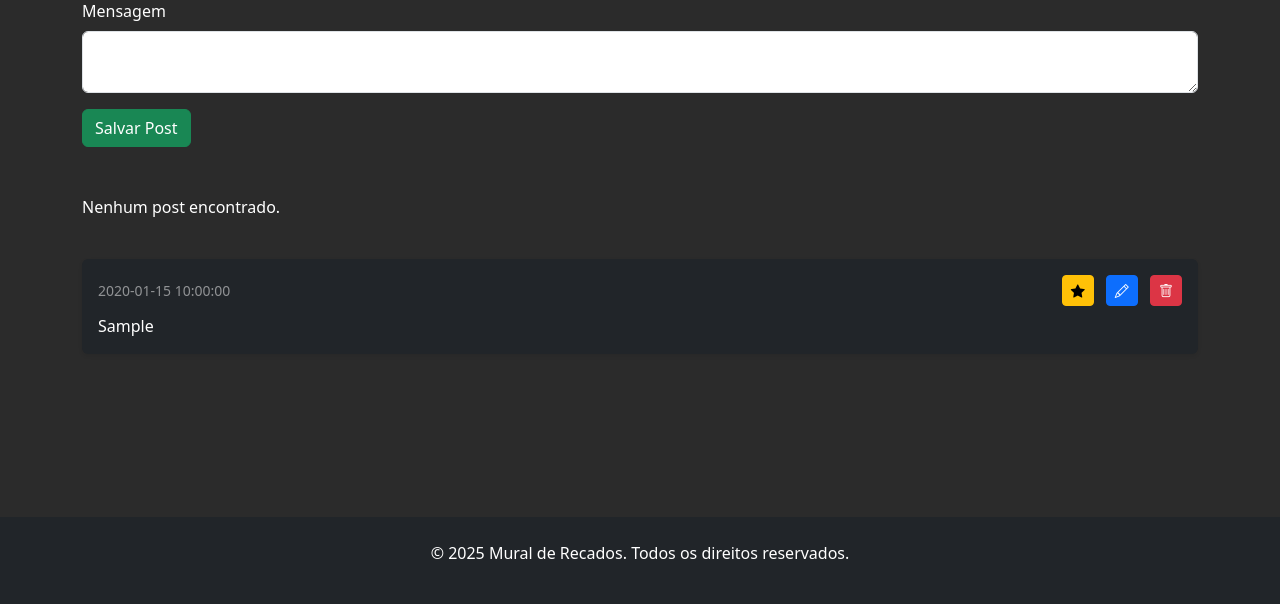
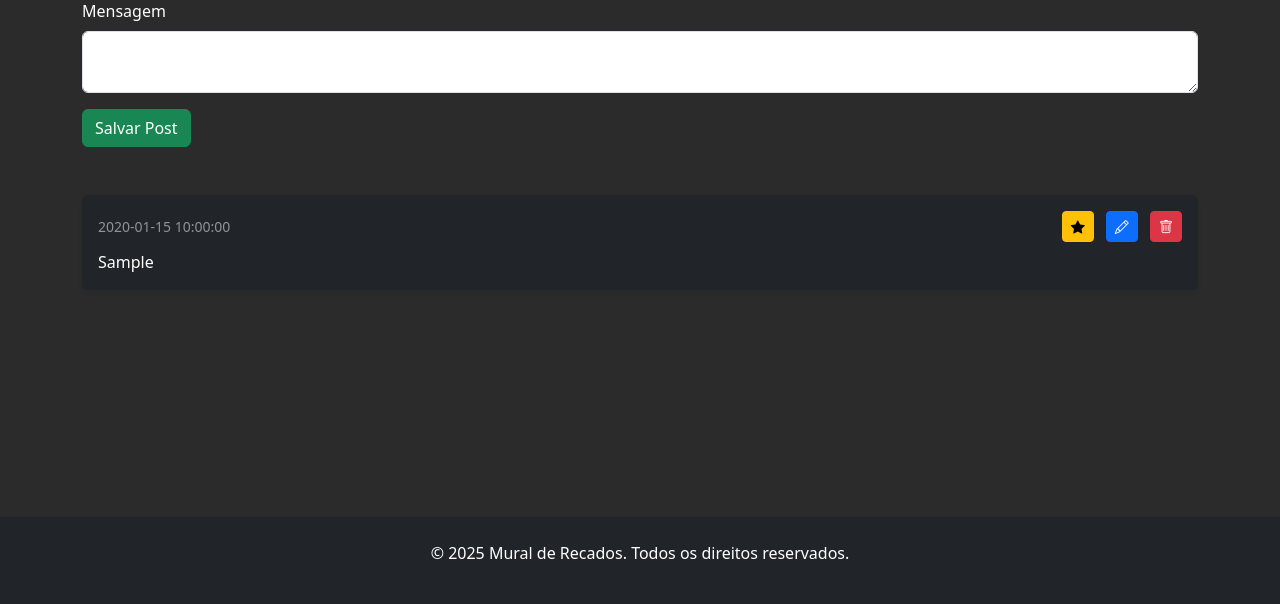
Before and after one commit to MuriloSchneiderS/IFSC-WEB1-AV3, a PHP site: page /pages/index.html in a window 1280 px wide. Shown: the part 195-799 px from the top of the page. Run offline with PHP 8.4, Linux system fonts and the light colour scheme; tables that the repository leaves empty hold one stand-in row (values such as "Sample post").

Commit message:
icones e favoritar post corrigido

```diff
--- a/backend/api.php
+++ b/backend/api.php
@@ -53,22 +53,6 @@ switch ($action) {
         }
     break;
 
-    case 'favorite':
-        if ($method == 'POST') {
-            $id = $data->id;
-            $post = $postDao->readOne($id);
-            $post->toggleStatus();
-
-            if ($postDao->update($post)) {
-                http_response_code(204);
-                exit;
-            } else {
-                http_response_code(500);
-                echo json_encode(['message' => 'Erro ao favoritar post.']);
-            }
-        }
-    break;
-
     case 'update':
         if ($method == 'POST') {
             $post = new Post($data->mensagem, $data->status, $data->data_criacao, $data->id);
--- a/scripts/script.js
+++ b/scripts/script.js
@@ -15,7 +15,7 @@ document.addEventListener('DOMContentLoaded', () => {
 
     // Função para carregar a lista de posts
     async function fetchPosts() {
-        listaPosts.innerHTML = '<p>Nenhum post encontrado.</p>';//Mensagem padrão
+        listaPosts.innerHTML = '<p>Carregando posts...</p>';//Mensagem padrão
 
         try {
             const response = await fetch(`${apiUrl}?action=readAll`);
@@ -24,6 +24,7 @@ document.addEventListener('DOMContentLoaded', () => {
             //Armazena o resultado em uma lista de posts em formato JSON
             const posts = await response.json();
 
+            listaPosts.innerHTML = '';//Limpa a mensagem padrão
             posts.forEach(post => {
                 const div = document.createElement('div');
                 div.innerHTML = `
@@ -34,13 +35,13 @@ document.addEventListener('DOMContentLoaded', () => {
                             <div id="post_lista">
                                 <button name="favoritar_post" data-id="${post.id}" type="button" class="btn btn-sm btn-warning me-2">
                                     <!-- Ícone de estrela preenchida se for favorito(bi-star-fill / bi-star) -->
-                                    <i class="bi bi-star${post.status===1?'-fill':''}"></i>
+                                    <i class="bi bi-star${post.status===1?'-fill':''}" style="pointer-events: none;"></i>
                                 </button>
                                 <button name="editar_post" data-id="${post.id}" type="button" class="btn btn-sm btn-primary me-2">
-                                    <i class="bi bi-pencil"></i>
+                                    <i class="bi bi-pencil" style="pointer-events: none;"></i>
                                 </button>
                                 <button name="excluir_post" data-id="${post.id}" type="button" class="btn btn-sm btn-danger">
-                                    <i class="bi bi-trash"></i>
+                                    <i class="bi bi-trash" style="pointer-events: none;"></i>
                                 </button>
                             </div>
                         </div>
@@ -53,6 +54,7 @@ document.addEventListener('DOMContentLoaded', () => {
                 listaPosts.appendChild(div);
             });
         } catch (error) {
+            listaPosts.innerHTML = '<p>Erro ao carregar posts.</p>';
             console.error('Erro no fetchPosts:', error);
         }
     }
@@ -158,21 +160,26 @@ document.addEventListener('DOMContentLoaded', () => {
         const id = event.target.dataset.id;
 
         try {
-            const response = await fetch(`${apiUrl}?action=favorite`, {
+            const responsePost = await fetch(`${apiUrl}?action=readOne&id=${id}`);
+            const post = await responsePost.json();
+            post.status = post.status===1? 0:1; //Alterna o status de favorito
+            const postData = { id: post.id, mensagem: post.mensagem, status: post.status, data_criacao: post.data_criacao };
+
+            const response = await fetch(`${apiUrl}?action=update`, {
                 method: 'POST',
                 headers: {
                     'Content-Type': 'application/json',
                 },
-                body: JSON.stringify({ id: id }),
+                body: JSON.stringify(postData),
             });
+
             if (response.status != 204){//204 No Content para update
                 const result = await response.json();
                 if (!response.ok) {
-                    alert(result.message || 'Erro ao favoritar post.');
+                    alert(result.message || 'Erro ao salvar post.');
                     return;
                 }
             }
-
             fetchPosts();
         } catch (error) {
             console.error('Erro ao favoritar post:', error);
@@ -199,3 +206,25 @@ document.addEventListener('DOMContentLoaded', () => {
             pad(date.getSeconds());
     }
 });
+
+/*
+CRUD de posts:
+1. Deve ser uma área antes de todos os posts para criação e edição dos posts, caso
+eu selecione para editar um post, o formulário deve se auto preencher com os
+conteúdos para edição.
+2. Quando eu criar ou editar um novo post não deve acontecer nenhum carregamento
+na tela, a lista de posts deve ser atualizada de forma fluida.
+
+Lista de posts:
+1. Abaixo do CRUD de posts deve haver uma lista dos posts já cadastrados, cada um
+com seu título, conteúdo, botão de editar e de excluir, a data de postagem, e algum
+sinal que possa ser categorizado como lido ou favorito(uma estrela, ou sinal para
+favoritar), e deve atualizar o banco de dados.
+2. A lista deve carregar junto com a página de forma fluida.
+3. O design de cada post deve ser no mínimo com bordas arredondadas e uma cor
+diferente entre o título e corpo do texto.
+4. Caso aperte no botão de excluir, deve solicitar uma confirmação se você quer
+apagar este post.
+5. Qualquer alteração nos posts(inserção, edição, exclusão) devem atualizar a tabela.
+6. Deve estar listado como as favoritas em primeiro lugar seguido de outros posts
+*/
--- a/styles/styles.css
+++ b/styles/styles.css
@@ -29,6 +29,9 @@ header {
     padding: 10px 0;
     text-align: center;
 }
+i{
+    pointer-events: none !important;
+}
 /*
 1. Para questões visuais é necessário ter no mínimo os seguintes requisitos CSS.
 Avaliação Final
```
